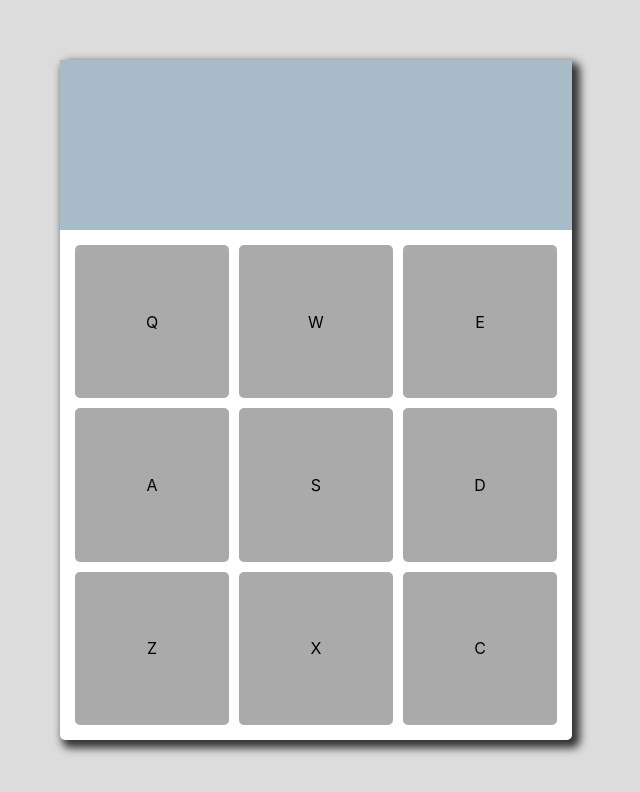
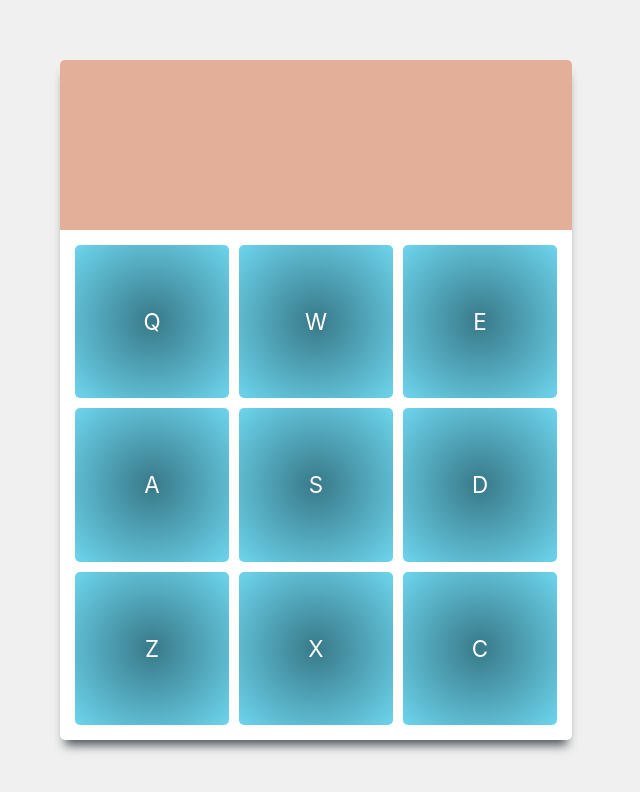
Before and after one commit to nataliecardot/beat-machine, a React (Create React App) app: page / in a window 1280 px wide. Shown: the top 792 px of the page, without its empty margins (324-964 px from the left). Built offline with nearby package versions, Linux system fonts and the light colour scheme.

Commit message:
Add styling, install node-sass

```diff
--- a/package.json
+++ b/package.json
@@ -3,6 +3,7 @@
   "version": "0.1.0",
   "private": true,
   "dependencies": {
+    "node-sass": "^4.12.0",
     "react": "^16.9.0",
     "react-dom": "^16.9.0",
     "react-scripts": "3.1.2"
--- a/src/App.css
+++ /dev/null
@@ -1,56 +0,0 @@
-.App {
-  background-color: #dcdcdc;
-  height: 100vh;
-  display: flex;
-  justify-content: center;
-  align-items: center;
-  display: flex;
-  margin: 0 auto;
-}
-
-.drum-machine {
-  height: 85%;
-  width: 40%;
-  border-radius: 5px;
-  box-shadow: 5px 5px 8px 3px #333;
-  background-color: #fff;
-  display: grid;
-  grid-template-rows: 1fr 3fr;
-  grid-template-areas:
-    "display"
-    "drum-pads"
-    "drum-pads"
-    "drum-pads";
-}
-
-.display {
-  grid-area: display;
-  background-color: #a8bbc9;
-}
-
-.drum-pads {
-  grid-area: drum-pads;
-  display: grid;
-  grid-template-columns: repeat(3, 1fr);
-  grid-gap: 10px;
-  margin: 15px;
-}
-
-.drum-pad {
-  cursor: pointer;
-  border-radius: 5px;
-  display: flex;
-  justify-content: center;
-  align-items: center;
-  /* Makes pads equally spaced across the screen horizontally */
-  background-color: #aaaaaa;
-  transition: 0.2s;
-}
-
-.drum-pad:hover {
-  transform: scale(1.03);
-}
-
-.letter {
-  /* font-size: 2em; */
-}
--- a/src/App.js
+++ b/src/App.js
@@ -1,5 +1,5 @@
 import React from 'react';
-import './App.css';
+import './App.scss';
 import DrumPad from './DrumPad';
 
 const sounds = [
--- /dev/null
+++ b/src/App.scss
@@ -0,0 +1,97 @@
+$border-radius: 5px;
+
+.App {
+  background-color: #f0f0f0;
+  height: 100vh;
+  display: flex;
+  justify-content: center;
+  align-items: center;
+  margin: 0 auto;
+  color: #495057;
+}
+
+.drum-machine {
+  height: 85%;
+  width: 40%;
+  border-radius: $border-radius;
+  /* offset-x | offset-y | blur-radius | spread-radius. Spread radius: Positive values cause the shadow to expand and grow bigger, negative values cause shadow to shrink */
+  box-shadow: 0 10px 10px -5px;
+  background-color: #fff;
+  display: grid;
+  grid-template-rows: 1fr 3fr;
+  grid-template-areas:
+    "display"
+    "drum-pads"
+    "drum-pads"
+    "drum-pads";
+}
+
+.display {
+  grid-area: display;
+  background-color: #db9476bd;
+  border-radius: 5px 5px 0 0;
+}
+
+.drum-pads {
+  grid-area: drum-pads;
+  display: grid;
+  grid-template-columns: repeat(3, 1fr);
+  grid-gap: 10px;
+  margin: 15px;
+}
+
+.drum-pad {
+  cursor: pointer;
+  border-radius: $border-radius;
+  display: flex;
+  justify-content: center;
+  align-items: center;
+  background: radial-gradient(#387989, #6dd5ed);
+  transition: 0.2s;
+}
+
+.letter {
+  color: white;
+  font-size: 1.4em;
+}
+
+/* ----------------- MEDIA QUERIES ---------------- */
+
+/* Small screens */
+@media screen and (max-width: 767px) {
+  .drum-machine {
+    width: 90%;
+    height: 75%;
+  }
+}
+
+/* Tablets */
+@media screen and (min-width: 768px) and (max-width: 991px) {
+  .drum-machine {
+    width: 90%;
+    height: 75%;
+  }
+}
+
+/* iPad Pro, portrait orientation */
+@media only screen
+  and (min-width: 1024px)
+  and (max-height: 1366px)
+  and (orientation: portrait)
+  and (-webkit-min-device-pixel-ratio: 1.5) {
+    .drum-machine {
+      width: 70%;
+      height: 75%;
+    }
+
+    .drum-pads {
+      grid-gap: 15px;
+    }
+}
+
+// Laptops and large screens
+@media (min-width: 1200px) {
+  .drum-pad:hover {
+    transform: scale(1.03);
+  }
+}
```
Also changed, not shown: 1 other file (tests, documents, lock files or other folders).
